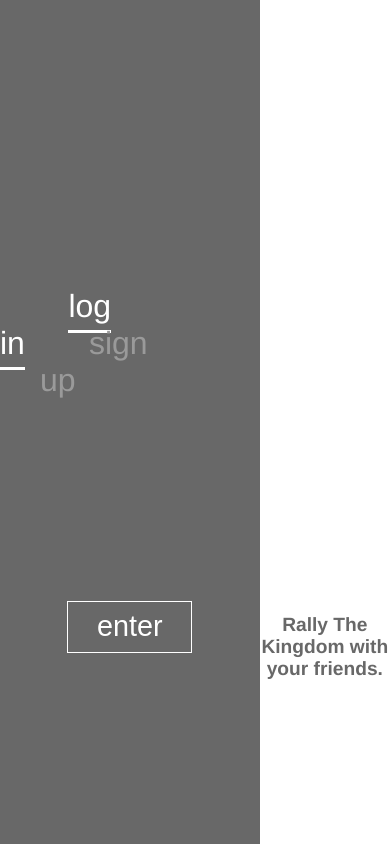
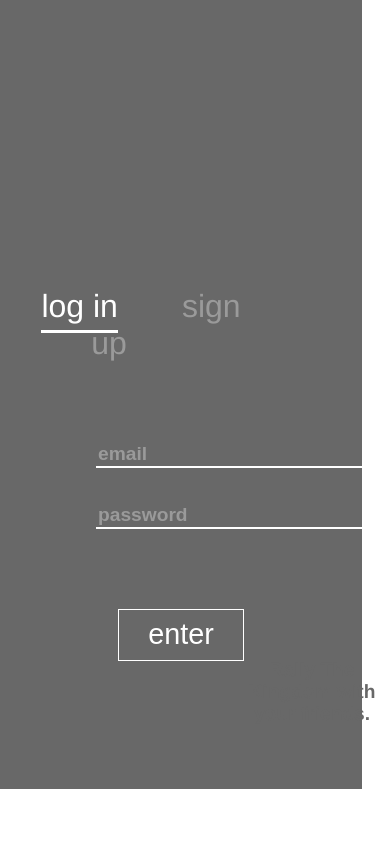
Before and after one commit to derek-y-lee/Castle, a React (Create React App) app: page / in a window 390 px wide. Built offline with nearby package versions, Linux system fonts and the light colour scheme.

Commit message:
Landing Done
It's not mobile responsive,
But landing is done. Trying to figure out how the user flow goes step by step and to proceed with the dashboard

```diff
--- a/src/components/Main/Main.js
+++ b/src/components/Main/Main.js
@@ -1,9 +1,9 @@
 import React from 'react';
 import classes from './Main.module.scss';
-import { NavLink, Switch } from 'react-router-dom';
+import { NavLink } from 'react-router-dom';
 
 
-const { layout, userUI, terminal, activeLink, enterBtn } = classes;
+const { layout, userUI, terminal, activeLink, enterBtn, login, slogan } = classes;
 
 const Main = (props) => {
     return (
@@ -13,9 +13,20 @@ const Main = (props) => {
                     <NavLink exact to="/" activeClassName={activeLink}>log in</NavLink>
                     <NavLink to="/signUp" activeClassName={activeLink}>sign up</NavLink>
                 </div>
-                <button className={enterBtn}>enter</button>
+                <div style={{ marginTop: "5em" }}>
+                    <form className={login}>
+                        <input type="email" name="email" placeholder="email" />
+                        <input type="password" name="password" placeholder="password" />
+                    </form>
+                </div>
+                <div style={{marginTop: "5em", marginBottom: "8em"}}>
+                    <button className={enterBtn}>enter</button>
+
+                </div>
             </section>
-            <p style={{marginTop: "32em"}}>Rally The Kingdom with your friends.</p>
+            <section className={slogan}>
+                <p>Rally The Kingdom with your friends.</p>
+            </section>
         </div>
     );
 };
--- a/src/components/Main/Main.module.scss
+++ b/src/components/Main/Main.module.scss
@@ -15,9 +15,13 @@
 }
 
 .userUI {
+    position: relative;
     background-color: $loginBackground;
     width: 100%;
-    height: 100vh;
+    // height: 110vh;
+    height: auto;
+
+    // height: auto;
 }
 
 .terminal {
@@ -37,7 +41,7 @@ div > .activeLink {
     border-bottom: 3px solid #fff;
 }
 
-// CTAs
+// CTAs & Inputs
 .enterBtn {
     background-color: $loginBackground;
     color: #fff;
@@ -46,5 +50,33 @@ div > .activeLink {
     border: 1.5px solid #fff;
     display: block;
     margin: 0 auto;
-    margin-top: 7em;
+    margin-bottom: 2em;
+    cursor: pointer;
 }
+
+.login > input {
+    display: block;
+    background-color: transparent;
+    margin: 0 auto;
+    margin-left: 5em;
+    font-size: 1.2em;
+    font-weight: bold;
+    border: none;
+    color: #fff;
+    border-bottom: 2px solid #fff;
+}
+
+.login > input:first-child {
+    margin-bottom: 1.8em;
+}
+
+.login input::placeholder {
+    color: #9a9a9a;
+}
+.slogan {
+   position: absolute;
+   top: 40em;
+   left: 60%;
+   z-index: 9999
+
+}
```
